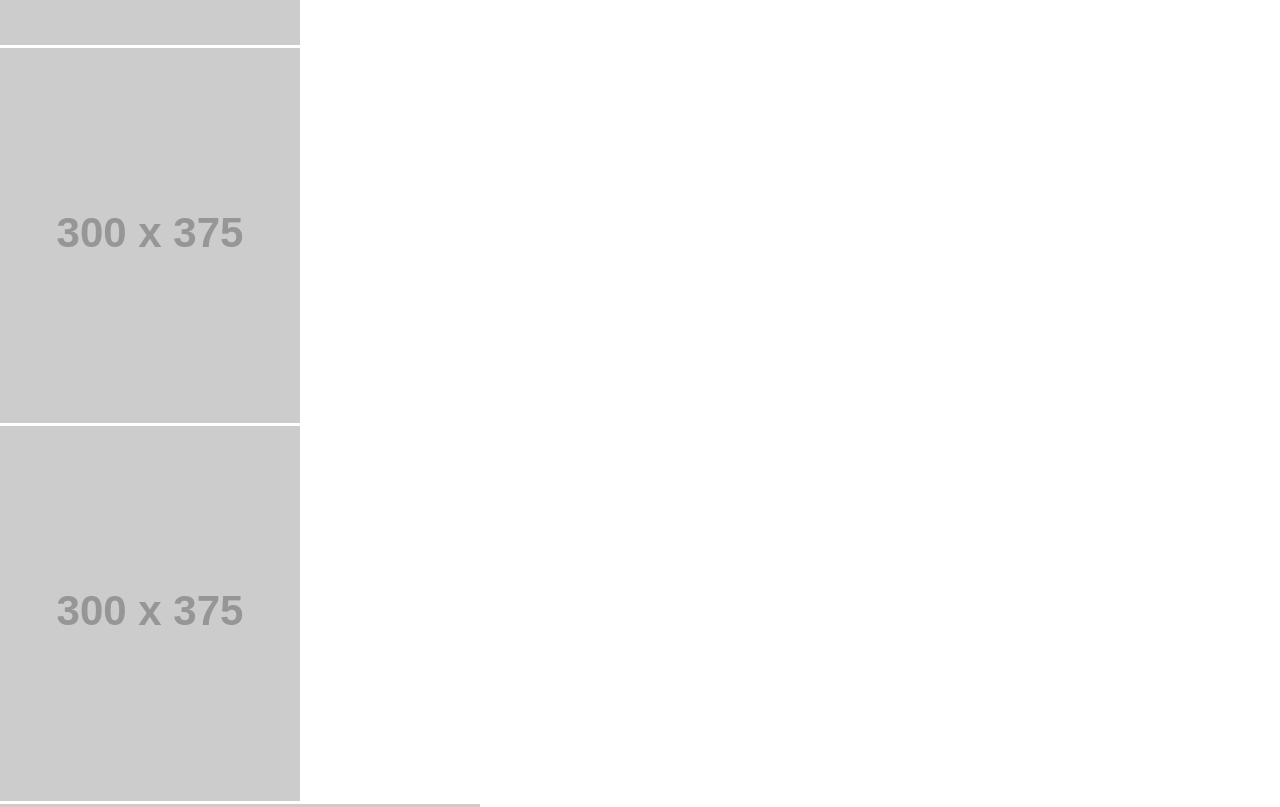
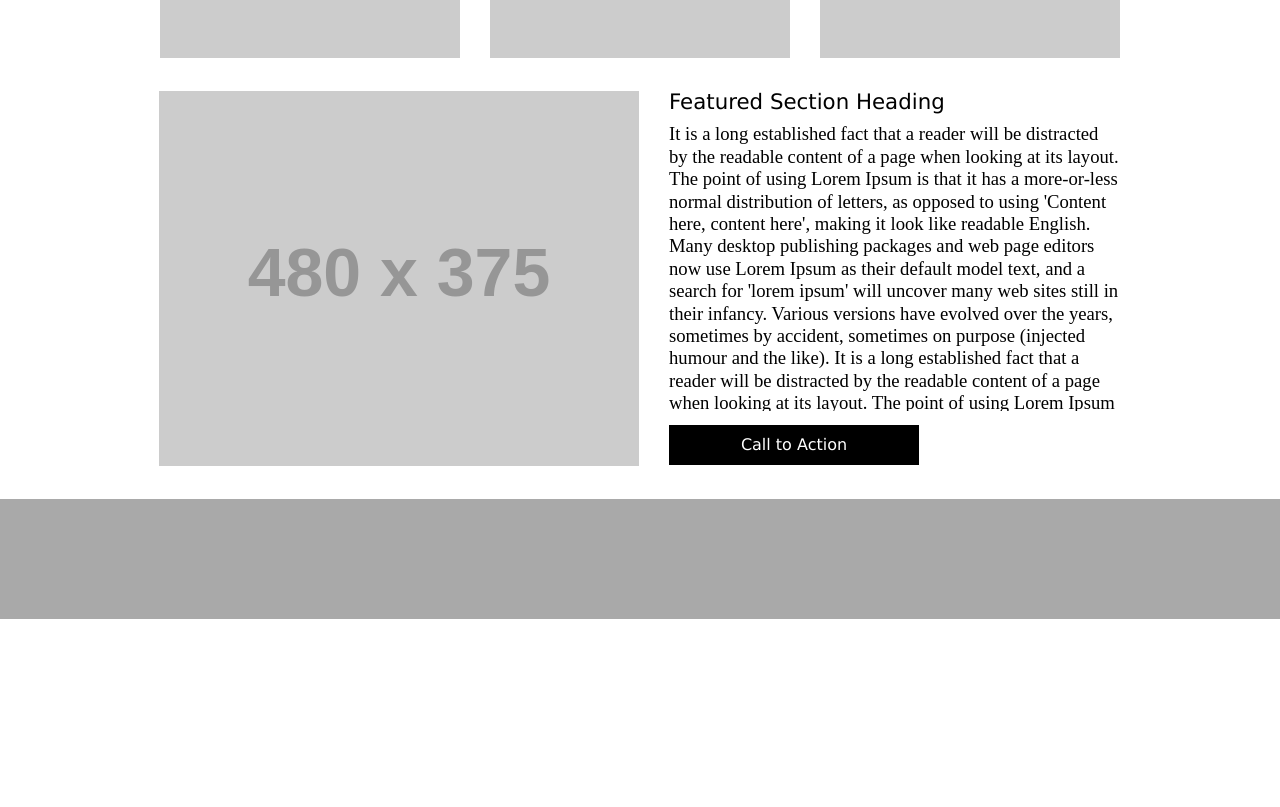
Before and after one commit to GuyFarley/wireframe-exercise, a plain HTML site: page index.html in a window 1280 px wide. Shown: the part 920-1727 px from the top of the page. After the commit the page ends 1539 px from the top, so only its background shows below. Drawn offline with Linux system fonts and the light colour scheme; placeholder pictures from the web are drawn by us.

Commit message:
Add all styling

```diff
--- a/css/style.css
+++ b/css/style.css
@@ -0,0 +1,97 @@
+header {
+  width: 100%;
+  height: 90px;
+  background-color: darkgrey;
+  display: flex;
+  align-items: center;
+}
+
+header div {
+  margin-left: 75px;
+}
+
+nav ul {
+  width: 150%;
+  background-color: darkgrey;
+  display: flex;
+  justify-content: space-between;
+  align-items: center;
+  margin-left: 80px;
+  font-family: Verdana, Geneva, Tahoma, sans-serif;
+  font-size: 13pt;
+}
+
+#heroContainer {
+  display: flex;
+  justify-content: center;
+  align-items: center;
+  margin-top: 30px;
+}
+
+#subBanners {
+  display: flex;
+  justify-content: center;
+  align-items: center;
+  margin-top: 30px;
+}
+
+#subBanners div img {
+  margin-left: 13px;
+  margin-right: 13px;
+}
+
+#featured {
+  display: flex;
+  justify-content: center;
+  margin-top: 30px;
+}
+
+#featured h3 {
+  font-family: Verdana, Geneva, Tahoma, sans-serif;
+  font-size: 16pt;
+  padding-bottom: 10px;
+}
+
+#scrollAction article {
+  flex-direction: block;
+  width: 452px;
+  height: 320px;
+  padding-left: 30px;
+  font-size: 14pt;
+  line-height: 1.2em;
+  overflow-y: scroll;
+}
+
+.callAction {
+  display: flex;
+  align-items: center;
+  justify-content: center;
+  width: 250px;
+  height: 40px;
+  margin-left: 30px;
+  background-color: black;
+  color: white;
+  font-family: Verdana, Geneva, Tahoma, sans-serif;
+  font-size: 14pt;
+  margin-top: 14px;
+  transition: 350ms;
+}
+
+.callAction:hover {
+  background-color: darkgray;
+}
+
+.callAction p {
+  color: white;
+  font-family: Verdana, Geneva, Tahoma, sans-serif;
+  font-size: 12pt;
+}
+
+footer {
+  width: 100%;
+  height: 120px;
+  background-color: darkgray;
+  margin-top: 30px;
+  display: flex;
+  align-items: center;
+}
--- a/index.html
+++ b/index.html
@@ -36,11 +36,9 @@
     <section id="subBanners">
       <div>
         <img src="https://dummyimage.com/300x375/000/fff&text=300*375" />
-      </div>
-      <div>
+
         <img src="https://dummyimage.com/300x375/000/fff&text=300*375" />
-      </div>
-      <div>
+
         <img src="https://dummyimage.com/300x375/000/fff&text=300*375" />
       </div>
     </section>
@@ -50,8 +48,21 @@
         <img src="https://dummyimage.com/480x375/000/fff&text=480*375" />
       </div>
       <div id="scrollAction">
-        <h3>Featured Section Heading</h3>
-        <p></p>
+        <article>
+          <h3>Featured Section Heading</h3>
+          <p>It is a long established fact that a reader will be distracted by the readable content of a page when
+            looking at its layout. The point of using Lorem Ipsum is that it has a more-or-less normal distribution of
+            letters, as opposed to using 'Content here, content here', making it look like readable English. Many
+            desktop publishing packages and web page editors now use Lorem Ipsum as their default model text, and a
+            search for 'lorem ipsum' will uncover many web sites still in their infancy. Various versions have evolved
+            over the years, sometimes by accident, sometimes on purpose (injected humour and the like). It is a long
+            established fact that a reader will be distracted by the readable content of a page when
+            looking at its layout. The point of using Lorem Ipsum is that it has a more-or-less normal distribution of
+            letters, as opposed to using 'Content here, content here', making it look like readable English. Many
+            desktop publishing packages and web page editors now use Lorem Ipsum as their default model text, and a
+            search for 'lorem ipsum' will uncover many web sites still in their infancy. Various versions have evolved
+            over the years, sometimes by accident, sometimes on purpose (injected humour and the like).</p>
+        </article>
         <div class="callAction">
           <p>Call to Action</p>
         </div>
@@ -61,7 +72,6 @@
   </main>
 
   <footer></footer>
-  <!--@ full width of page-->
 
 </body>
 
```
